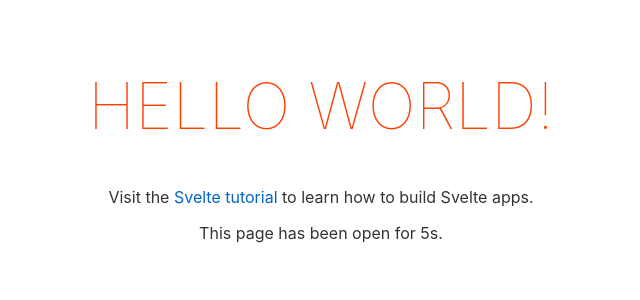
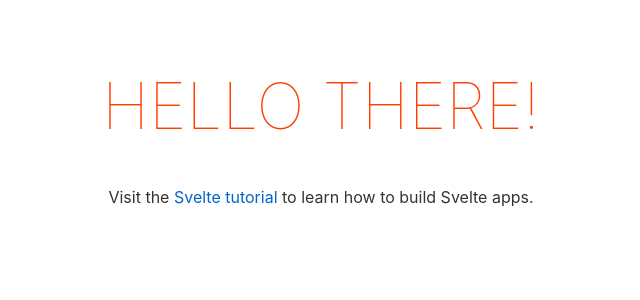
Before and after one commit to r2dev2/NearlyNormal, a Svelte app: page / in a window 1280 px wide. Shown: the top 300 px of the page, without its empty margins (319-959 px from the left). Built offline with nearby package versions, Linux system fonts and the light colour scheme.

Commit message:
get rid of template leftovers

```diff
--- a/public/index.html
+++ b/public/index.html
@@ -4,7 +4,7 @@
 	<meta charset='utf-8'>
 	<meta name='viewport' content='width=device-width,initial-scale=1'>
 
-	<title>Svelte app</title>
+	<title>Nearly Normal</title>
 
 	<link rel='icon' type='image/png' href='/favicon.png'>
 	<link rel='stylesheet' href='/global.css'>
--- a/src/App.svelte
+++ b/src/App.svelte
@@ -1,29 +1,12 @@
 <script>
-  import { onMount } from 'svelte'
-
-  export let name
-
-  let counter = 0 // @hmr:keep
-
-  onMount(() => {
-    const interval = setInterval(() => {
-      counter++
-    }, 1000)
-
-    return () => {
-      clearInterval(interval)
-    }
-  })
+  import { onMount } from 'svelte';
 </script>
 
 <main>
-  <h1>Hello {name}!</h1>
+  <h1>Hello There!</h1>
   <p>
     Visit the <a href="https://svelte.dev/tutorial">Svelte tutorial</a> to
     learn how to build Svelte apps.
-  </p>
-  <p>
-    This page has been open for {counter}s.
   </p>
 </main>
 
--- a/src/main.js
+++ b/src/main.js
@@ -1,11 +1,9 @@
-import App from './App.svelte'
+import App from './App.svelte';
 
 const app = new App({
   target: document.body,
-  props: {
-    name: 'world',
-  },
-})
+  props: { },
+});
 
 export default app
 
@@ -13,6 +11,6 @@ export default app
 if (import.meta.hot) {
   import.meta.hot.dispose(() => {
     app.$destroy()
-  })
-  import.meta.hot.accept()
+  });
+  import.meta.hot.accept();
 }
```
